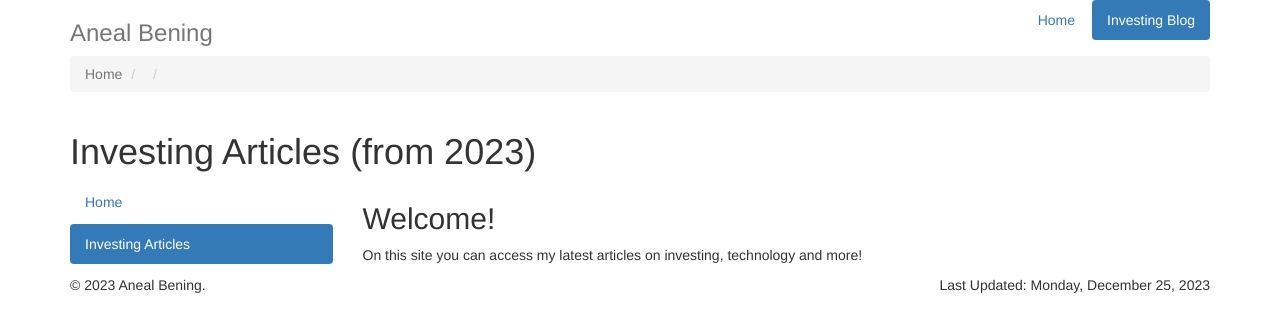
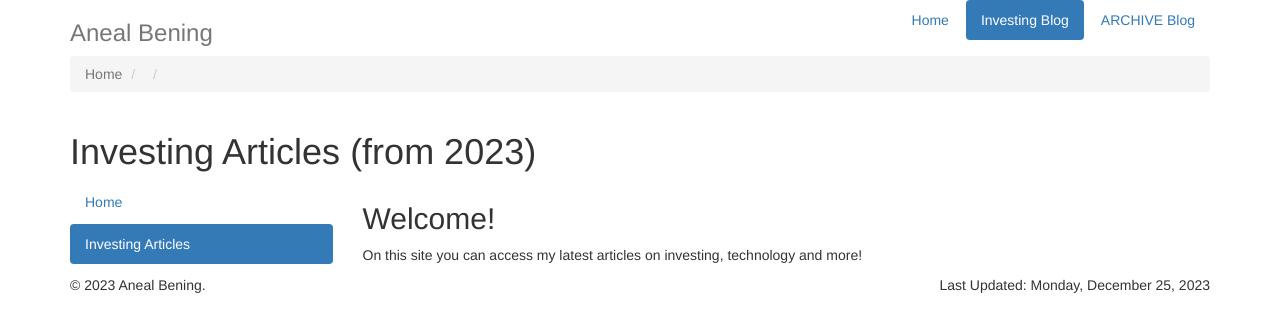
Before and after one commit to anealbening/personalSite, a plain HTML site: page investing-articles.html in a window 1280 px wide. Drawn offline with nearby package versions, Linux system fonts and the light colour scheme.

Commit message:
Update investing-articles.html

```diff
--- a/investing-articles.html
+++ b/investing-articles.html
@@ -23,6 +23,7 @@
           <ul class="nav nav-pills pull-right">
             <li><a href="#">Home</a></li>
             <li class="active"><a href="#">Investing Blog</a></li>
+            <li><a href="https://gamesitedevelopersite.azurewebsites.net/Investing-Blog">ARCHIVE Blog</a></li>
           </ul>
         </nav>
 
```
